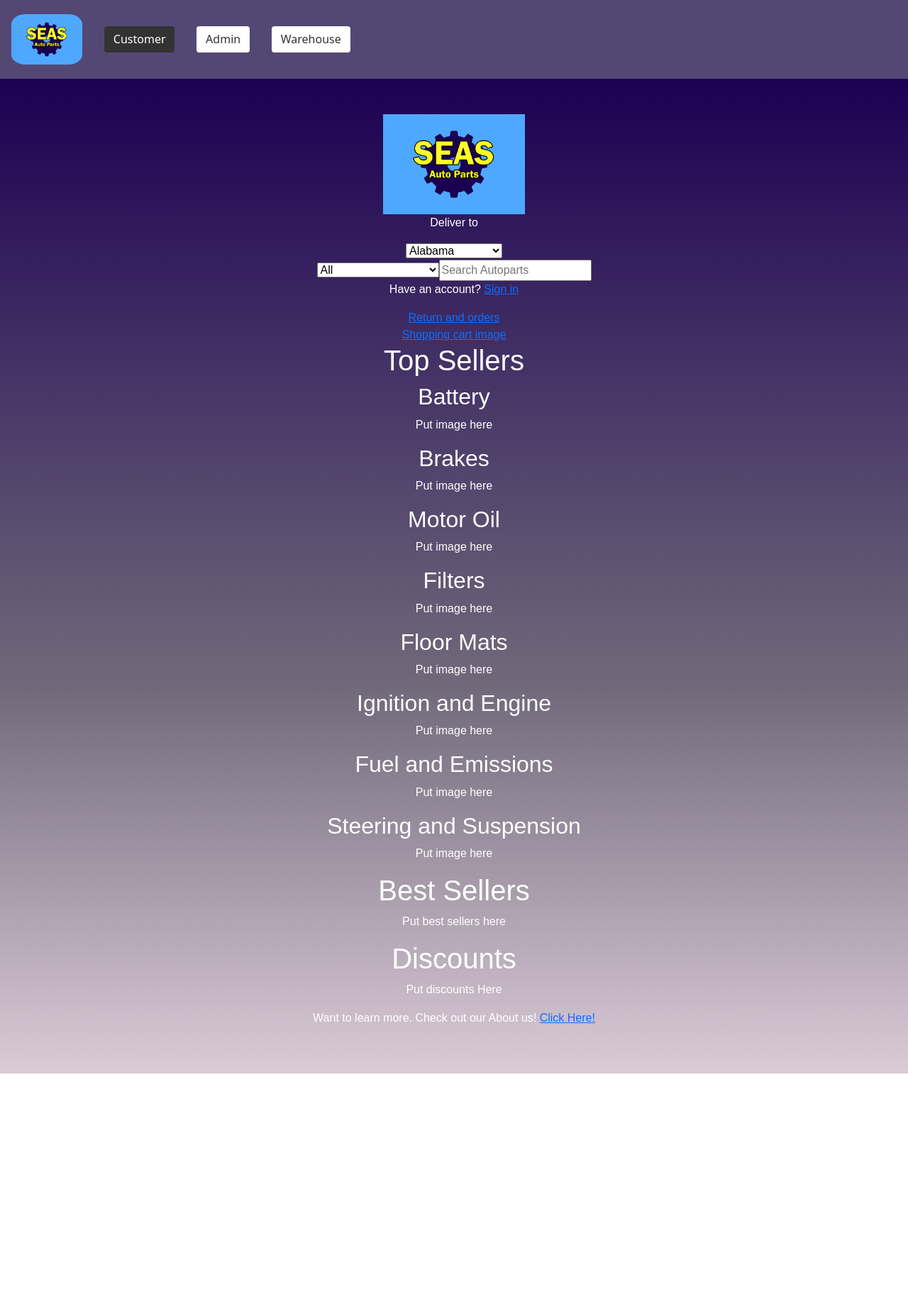
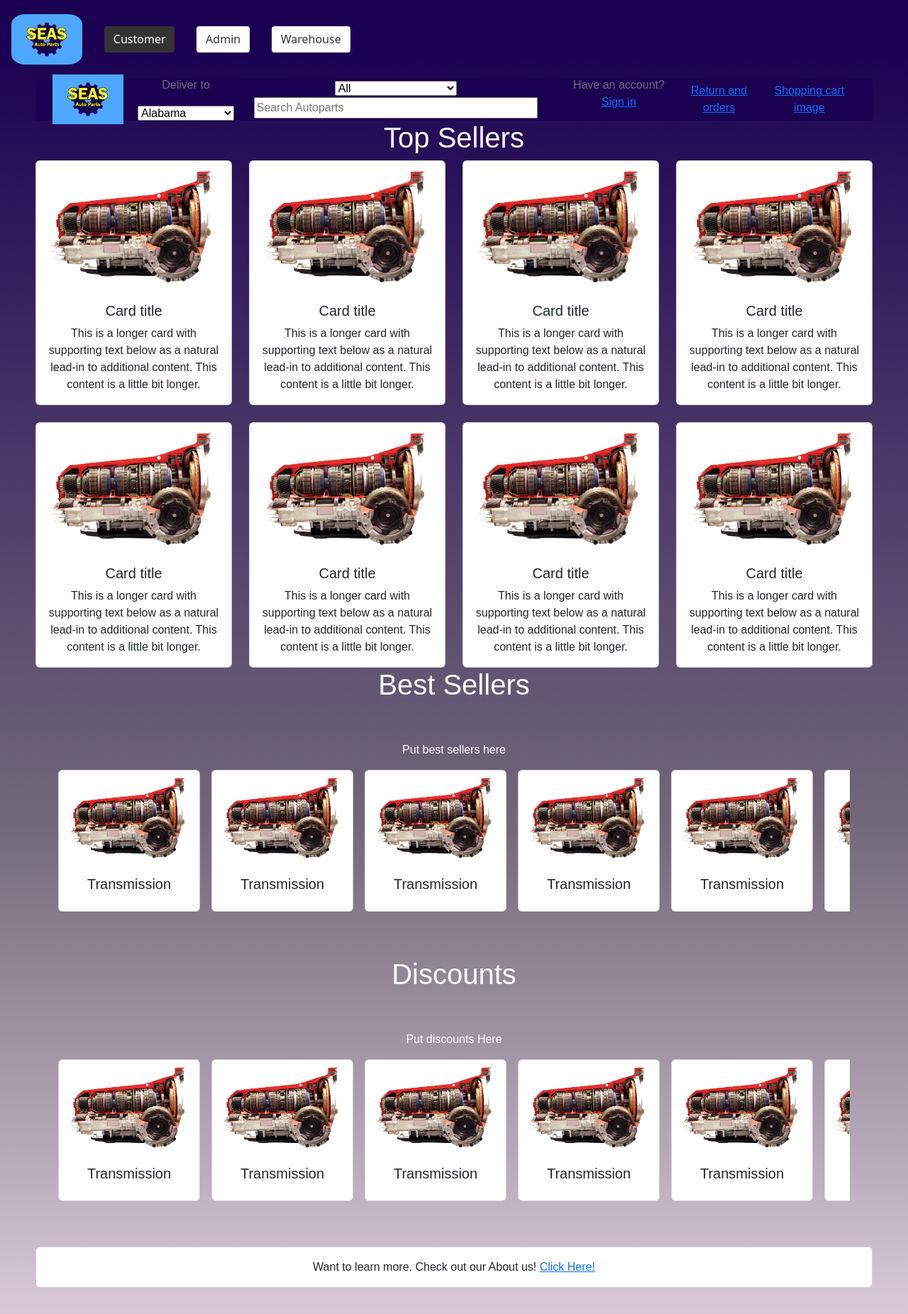
Before and after one commit to Markov134/CSCI-467-Project, a React (Create React App) app in the folder autoparts-website/: page /customer in a window 1280 px wide. Shown: the top 1852 px of the page at 71% size. Before the commit the page ends 1513 px from the top, so only its background shows below. Built offline with nearby package versions, Linux system fonts and the light colour scheme.

Commit message:
Created a layout and added css styling using react-bootstrap to the customer page and added some css to the styles and some code to the signin page.

```diff
--- a/autoparts-website/src/Styles/Styles.module.css
+++ b/autoparts-website/src/Styles/Styles.module.css
@@ -1,5 +1,3 @@
-
-
 .background {
     background: #1B0052;
     background: linear-gradient(180deg, rgba(27, 0, 82, 1) 0%, rgba(113, 105, 122, 1) 61%, rgba(219, 203, 216, 1) 100%);
@@ -17,7 +15,8 @@
 }
 
 .NavBarButton {
-    background-color: #4CAF50; /* Green */
+    background-color: #4CAF50;
+    /* Green */
     border: none;
     color: white;
     padding: 10px 20px;
@@ -36,3 +35,38 @@
     gap: 20px;
     margin-top: 20px;
 }
+
+nav {
+    height: 60px;
+    display: flex;
+    align-items: center;
+    justify-content: space-between;
+    background-color: #1B0052;
+    color: #71697A;
+    padding: 0 1rem;
+}
+
+
+.nav_left {
+    display: flex;
+    align-items: center;
+    margin-left: .5rem;
+    gap: 20px;
+}
+
+.nav_center {
+    display: flex;
+    align-items: center;
+    margin-left: .5rem;
+}
+
+.nav_right {
+    display: flex;
+    align-items: center;
+    margin: 0 1rem;
+    gap: 20px;
+}
+
+.search_bar {
+    width: 400px;
+}
--- a/autoparts-website/src/pages/customer/CustomerPage.js
+++ b/autoparts-website/src/pages/customer/CustomerPage.js
@@ -1,12 +1,18 @@
 import { Link } from 'react-router-dom';
 import styles from '../../Styles/Styles.module.css';
+import Card from 'react-bootstrap/Card';
+import CardGroup from 'react-bootstrap/CardGroup';
+import Col from 'react-bootstrap/Col';
+import Row from 'react-bootstrap/Row';
 
 function CustomerPage() {
     return (
         <div className={styles.background}>
             <header>
+                <nav>
+                    <div className={styles.nav_left}>
                         <div>
-                    <img src="/seas_logo.png" width="200px" height="Auto" alt="SEAS logo" />
+                            <img src="/seas_logo.png" width="100px" height="Auto" alt="SEAS logo" />
                         </div>
                         <div>
                             <p>Deliver to</p>
@@ -62,9 +68,10 @@ function CustomerPage() {
                                 <option>Wyoming</option>
                             </select>
                         </div>
+                    </div>
 
                     <div>
-                    <div>
+                        <div className="nav_center">
                             <select>
                                 <option>All</option>
                                 <option>Replacement Parts</option>
@@ -73,10 +80,11 @@ function CustomerPage() {
                                 <option>Tools and Equipment</option>
                                 <option>Paint and Body</option>
                             </select>
-                        <input type="text" placeholder="Search Autoparts" />
+                            <input type="search" placeholder="Search Autoparts" className={styles.search_bar} />
                         </div>
                     </div>
 
+                    <div className={styles.nav_right}>
                         <div>
                             <p>Have an account? <Link to="/signin">Sign in</Link></p>
                         </div>
@@ -87,61 +95,145 @@ function CustomerPage() {
                         <div>
                             <Link to="/cart">Shopping cart image</Link>
                         </div>
+                    </div>
+                </nav>
             </header>
 
             <main>
+                <h1>Top Sellers</h1>
+                <Row xs={1} md={4} className="g-4">
+                    {Array.from({ length: 8 }).map((_, idx) => (
+                        <Col key={idx}>
+                            <Card>
+                                <Card.Img variant="top" src="/transmission.png" />
+
+                                <Card.Body>
+                                    <Card.Title>Card title</Card.Title>
+                                    <Card.Text>
+                                        This is a longer card with supporting text below as a natural
+                                        lead-in to additional content. This content is a little bit
+                                        longer.
+                                    </Card.Text>
+                                </Card.Body>
+                            </Card>
+                        </Col>
+                    ))}
+                </Row>
+
+                <h1>Best Sellers</h1>
                 <div>
-                    <h1>Top Sellers</h1>
+                    <div className="container py-5">
+                        <p>Put best sellers here</p>
+                        <CardGroup>
+                            <div className="d-flex flex-nowrap overflow-x-auto gap-3 pb-3" >
+                                <Card className="flex-shrink-0" style={{ width: '200px', height: '200px' }}>
+                                    <Card.Img variant="top" src="/transmission.png" />
+                                    <Card.Body>
+                                        <Card.Title>Transmission</Card.Title>
+                                    </Card.Body>
+                                </Card>
+                                <Card className="flex-shrink-0" style={{ width: '200px', height: '200px' }}>
+                                    <Card.Img variant="top" src="/transmission.png" />
+                                    <Card.Body>
+                                        <Card.Title>Transmission</Card.Title>
+                                    </Card.Body>
+                                </Card>
+                                <Card className="flex-shrink-0" style={{ width: '200px', height: '200px' }} >
+                                    <Card.Img variant="top" src="/transmission.png" />
+                                    <Card.Body>
+                                        <Card.Title>Transmission</Card.Title>
+                                    </Card.Body>
+                                </Card>
+                                <Card className="flex-shrink-0" style={{ width: '200px', height: '200px' }} >
+                                    <Card.Img variant="top" src="/transmission.png" />
+                                    <Card.Body>
+                                        <Card.Title>Transmission</Card.Title>
+                                    </Card.Body>
+                                </Card>
+                                <Card className="flex-shrink-0" style={{ width: '200px', height: '200px' }} >
+                                    <Card.Img variant="top" src="/transmission.png" />
+                                    <Card.Body>
+                                        <Card.Title>Transmission</Card.Title>
+                                    </Card.Body>
+                                </Card>
+                                <Card className="flex-shrink-0" style={{ width: '200px', height: '200px' }} >
+                                    <Card.Img variant="top" src="/transmission.png" />
+                                    <Card.Body>
+                                        <Card.Title>Transmission</Card.Title>
+                                    </Card.Body>
+                                </Card>
+                                <Card className="flex-shrink-0" style={{ width: '200px', height: '200px' }} >
+                                    <Card.Img variant="top" src="/transmission.png" />
+                                    <Card.Body>
+                                        <Card.Title>Transmission</Card.Title>
+                                    </Card.Body>
+                                </Card>
+
                             </div>
+                        </CardGroup>
+                    </div>
+                </div>
+
+                <h1>Discounts</h1>
                 <div>
-                    <h2>Battery</h2>
-                    <p> Put image here</p>
+                    <div className="container py-5">
+                        <p>Put discounts Here</p>
+                        <CardGroup>
+                            <div className="d-flex flex-nowrap overflow-x-auto gap-3 pb-3" >
+                                <Card className="flex-shrink-0" style={{ width: '200px', height: '200px' }}>
+                                    <Card.Img variant="top" src="/transmission.png" />
+                                    <Card.Body>
+                                        <Card.Title>Transmission</Card.Title>
+                                    </Card.Body>
+                                </Card>
+                                <Card className="flex-shrink-0" style={{ width: '200px', height: '200px' }}>
+                                    <Card.Img variant="top" src="/transmission.png" />
+                                    <Card.Body>
+                                        <Card.Title>Transmission</Card.Title>
+                                    </Card.Body>
+                                </Card>
+                                <Card className="flex-shrink-0" style={{ width: '200px', height: '200px' }} >
+                                    <Card.Img variant="top" src="/transmission.png" />
+                                    <Card.Body>
+                                        <Card.Title>Transmission</Card.Title>
+                                    </Card.Body>
+                                </Card>
+                                <Card className="flex-shrink-0" style={{ width: '200px', height: '200px' }} >
+                                    <Card.Img variant="top" src="/transmission.png" />
+                                    <Card.Body>
+                                        <Card.Title>Transmission</Card.Title>
+                                    </Card.Body>
+                                </Card>
+                                <Card className="flex-shrink-0" style={{ width: '200px', height: '200px' }} >
+                                    <Card.Img variant="top" src="/transmission.png" />
+                                    <Card.Body>
+                                        <Card.Title>Transmission</Card.Title>
+                                    </Card.Body>
+                                </Card>
+                                <Card className="flex-shrink-0" style={{ width: '200px', height: '200px' }} >
+                                    <Card.Img variant="top" src="/transmission.png" />
+                                    <Card.Body>
+                                        <Card.Title>Transmission</Card.Title>
+                                    </Card.Body>
+                                </Card>
+                                <Card className="flex-shrink-0" style={{ width: '200px', height: '200px' }} >
+                                    <Card.Img variant="top" src="/transmission.png" />
+                                    <Card.Body>
+                                        <Card.Title>Transmission</Card.Title>
+                                    </Card.Body>
+                                </Card>
+
                             </div>
-                <div>
-                    <h2>Brakes</h2>
-                    <p> Put image here</p>
+                        </CardGroup>
                     </div>
-                <div>
-                    <h2>Motor Oil</h2>
-                    <p> Put image here</p>
-                </div>
-                <div>
-                    <h2>Filters</h2>
-                    <p> Put image here</p>
-                </div>
-                <div>
-                    <h2>Floor Mats</h2>
-                    <p> Put image here</p>
-                </div>
-                <div>
-                    <h2>Ignition and Engine</h2>
-                    <p> Put image here</p>
-                </div>
-                <div>
-                    <h2>Fuel and Emissions</h2>
-                    <p> Put image here</p>
-                </div>
-                <div>
-                    <h2>Steering and Suspension</h2>
-                    <p> Put image here</p>
-                </div>
-                <div>
-                    <h1>Best Sellers</h1>
-                </div>
-                <div>
-                    <p>Put best sellers here</p>
-                </div>
-                <div>
-                    <h1>Discounts</h1>
-                </div>
-                <div>
-                    <p>Put discounts Here</p>
                 </div>
             </main>
 
             <footer>
                 <div>
-                    <p>Want to learn more. Check out our About us! <Link to="/about">Click Here!</Link></p>
+                    <Card>
+                        <Card.Body>Want to learn more. Check out our About us! <Link to="/about">Click Here!</Link></Card.Body>
+                    </Card>
                 </div>
             </footer>
         </div>
--- a/autoparts-website/src/pages/customer/SignIn.js
+++ b/autoparts-website/src/pages/customer/SignIn.js
@@ -1,8 +1,28 @@
+import Button from 'react-bootstrap/Button';
+import Form from 'react-bootstrap/Form';
+
 function SignIn() {
     return (
-        <div>
-            <p>Please Enter Your Email</p>
-        </div>
+        <Form>
+            <Form.Group className="mb-3" controlId="formBasicEmail">
+                <Form.Label>Email address</Form.Label>
+                <Form.Control type="email" placeholder="Enter email" />
+                <Form.Text className="text-muted">
+                    We'll never share your email with anyone else.
+                </Form.Text>
+            </Form.Group>
+
+            <Form.Group className="mb-3" controlId="formBasicPassword">
+                <Form.Label>Password</Form.Label>
+                <Form.Control type="password" placeholder="Password" />
+            </Form.Group>
+            <Form.Group className="mb-3" controlId="formBasicCheckbox">
+                <Form.Check type="checkbox" label="Check me out" />
+            </Form.Group>
+            <Button variant="primary" type="submit">
+                Submit
+            </Button>
+        </Form>
     )
 }
 
```
Lines whose indentation alone changed are shown as unchanged.
